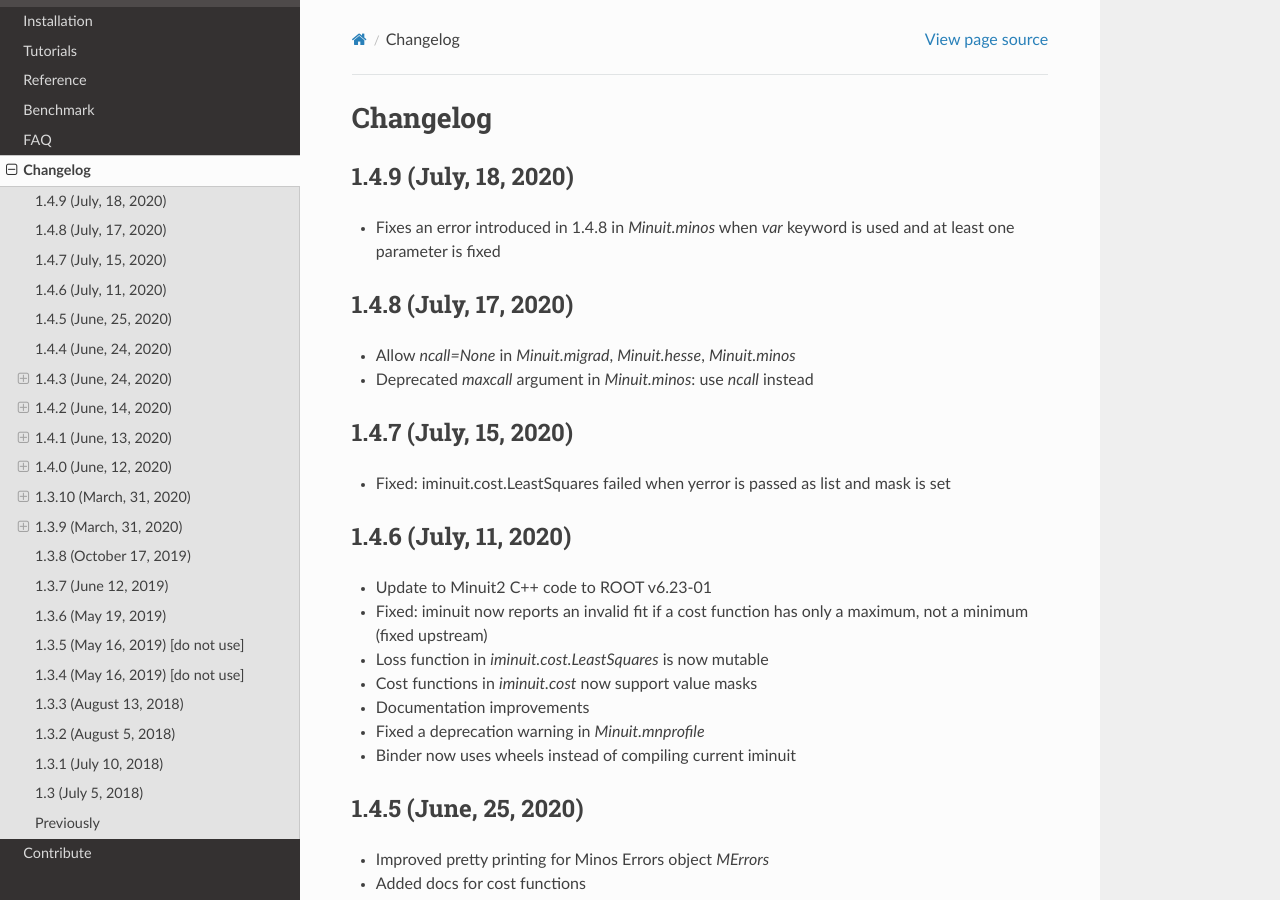
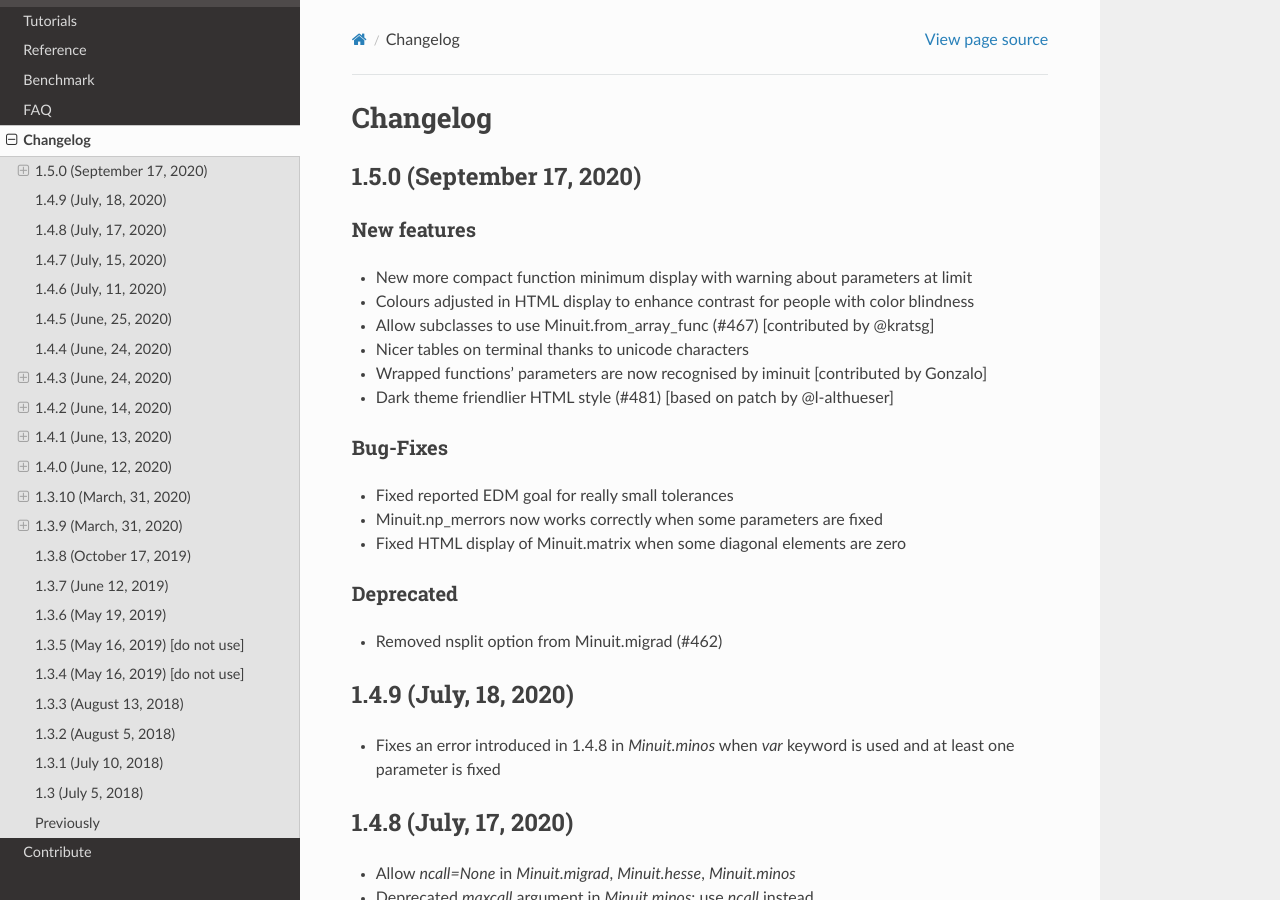
Before and after one commit to scikit-hep/iminuit, a Sphinx documentation site: the page built from doc/changelog.rst, in a window 1280 px wide and 900 px high. Built offline with Sphinx 7.4.7 and the Read the Docs theme 2.0.0, drawn with Linux system fonts in a browser that asks for light colours.

Commit message:
bump version and added changelog

```diff
--- a/doc/changelog.rst
+++ b/doc/changelog.rst
@@ -4,6 +4,28 @@
 
 Changelog
 =========
+
+1.5.0 (September 17, 2020)
+---------------------------
+
+New features
+~~~~~~~~~~~~
+- New more compact function minimum display with warning about parameters at limit
+- Colours adjusted in HTML display to enhance contrast for people with color blindness
+- Allow subclasses to use Minuit.from_array_func (#467) [contributed by @kratsg]
+- Nicer tables on terminal thanks to unicode characters
+- Wrapped functions' parameters are now recognised by iminuit [contributed by Gonzalo]
+- Dark theme friendlier HTML style (#481) [based on patch by @l-althueser]
+
+Bug-Fixes
+~~~~~~~~~
+- Fixed reported EDM goal for really small tolerances
+- Minuit.np_merrors now works correctly when some parameters are fixed
+- Fixed HTML display of Minuit.matrix when some diagonal elements are zero
+
+Deprecated
+~~~~~~~~~~
+- Removed nsplit option from Minuit.migrad (#462)
 
 1.4.9 (July, 18, 2020)
 ----------------------
--- a/src/iminuit/version.py
+++ b/src/iminuit/version.py
@@ -1 +1 @@
-__version__ = "1.4.9"
+__version__ = "1.5.0"
```
